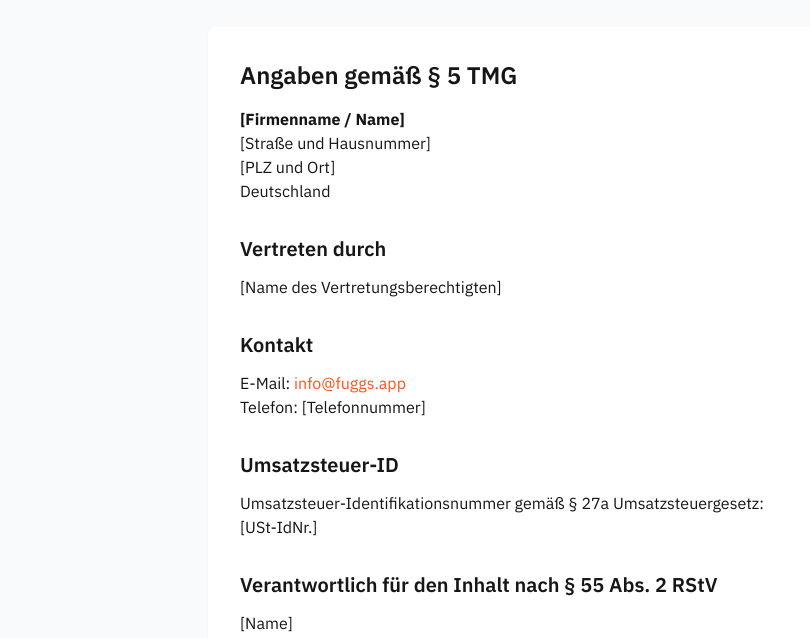
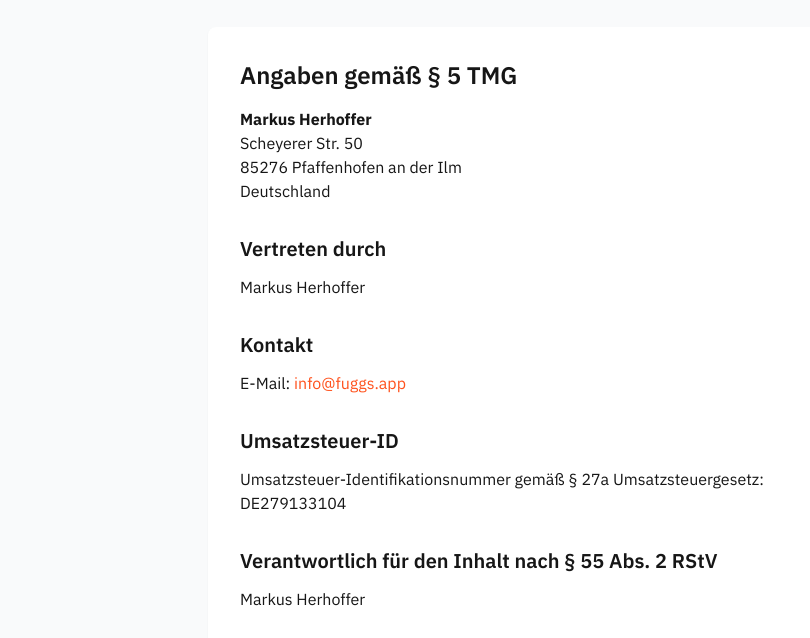
Before and after one commit to fuggs-app/fuggs-landing, a website: page site/impressum.html in a window 1280 px wide. Shown: the part 158-796 px from the top of the page, without its empty margins (0-810 px from the left). Drawn offline with nearby package versions, Linux system fonts and the light colour scheme.

Commit message:
🏷️ Update legal pages with actual data and copyright year
Replace placeholders in Impressum and Datenschutzerklärung with real information (e.g., name, address, contact, USt-IdNr.) and update copyright/year references to 2026.

```diff
--- a/site/impressum.html
+++ b/site/impressum.html
@@ -60,33 +60,31 @@
       <h2 class="text-2xl font-semibold mb-4">Angaben gemäß § 5 TMG</h2>
 
       <p class="mb-6">
-        <strong>[Firmenname / Name]</strong><br>
-        [Straße und Hausnummer]<br>
-        [PLZ und Ort]<br>
+        <strong>Markus Herhoffer</strong><br>
+        Scheyerer Str. 50<br>
+        85276 Pfaffenhofen an der Ilm<br>
         Deutschland
       </p>
 
       <h3 class="text-xl font-semibold mb-3 mt-8">Vertreten durch</h3>
       <p class="mb-6">
-        [Name des Vertretungsberechtigten]
+        Markus Herhoffer
       </p>
 
       <h3 class="text-xl font-semibold mb-3 mt-8">Kontakt</h3>
       <p class="mb-6">
         E-Mail: <a href="mailto:info@fuggs.app" class="text-fuggs-orange hover:text-fuggs-orange-hover">info@fuggs.app</a><br>
-        Telefon: [Telefonnummer]
       </p>
 
       <h3 class="text-xl font-semibold mb-3 mt-8">Umsatzsteuer-ID</h3>
       <p class="mb-6">
         Umsatzsteuer-Identifikationsnummer gemäß § 27a Umsatzsteuergesetz:<br>
-        [USt-IdNr.]
+        DE279133104
       </p>
 
       <h3 class="text-xl font-semibold mb-3 mt-8">Verantwortlich für den Inhalt nach § 55 Abs. 2 RStV</h3>
       <p class="mb-6">
-        [Name]<br>
-        [Adresse]
+        Markus Herhoffer
       </p>
 
       <h2 class="text-2xl font-semibold mb-4 mt-12">Haftungsausschluss</h2>
@@ -139,7 +137,7 @@
   <!-- Simple Footer -->
   <footer class="bg-white border-t border-gray-200 mt-16 py-8">
     <div class="container mx-auto px-4 text-center text-gray-600 text-sm">
-      <p>&copy; 2025 Fuggs. Alle Rechte vorbehalten.</p>
+      <p>&copy; 2026 Fuggs. Alle Rechte vorbehalten.</p>
       <div class="mt-2 space-x-4">
         <a href="/impressum.html" class="hover:text-fuggs-orange">Impressum</a>
         <span>•</span>
```
Also changed, not shown: site/datenschutz.html (+4 -4 lines).
